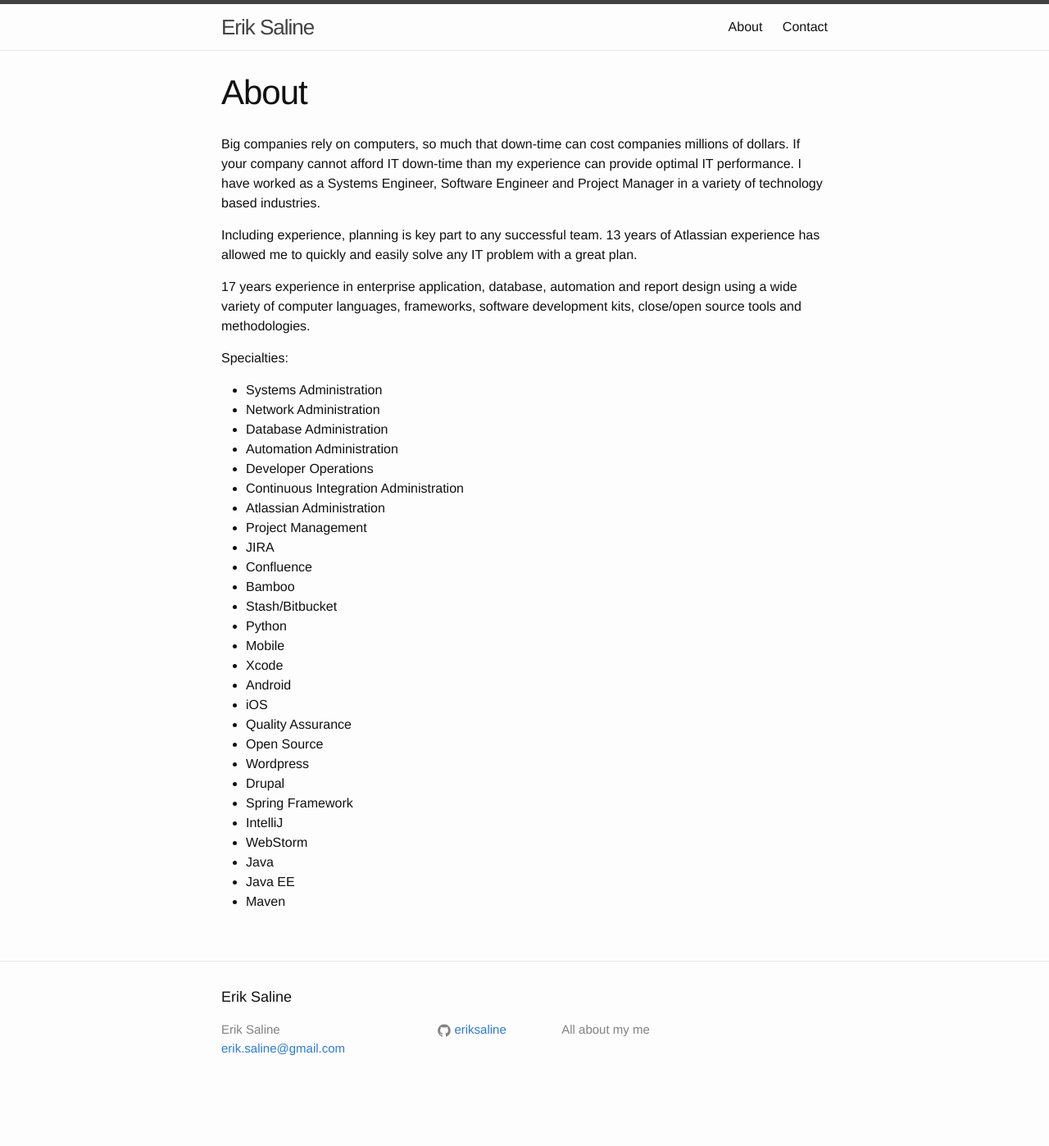
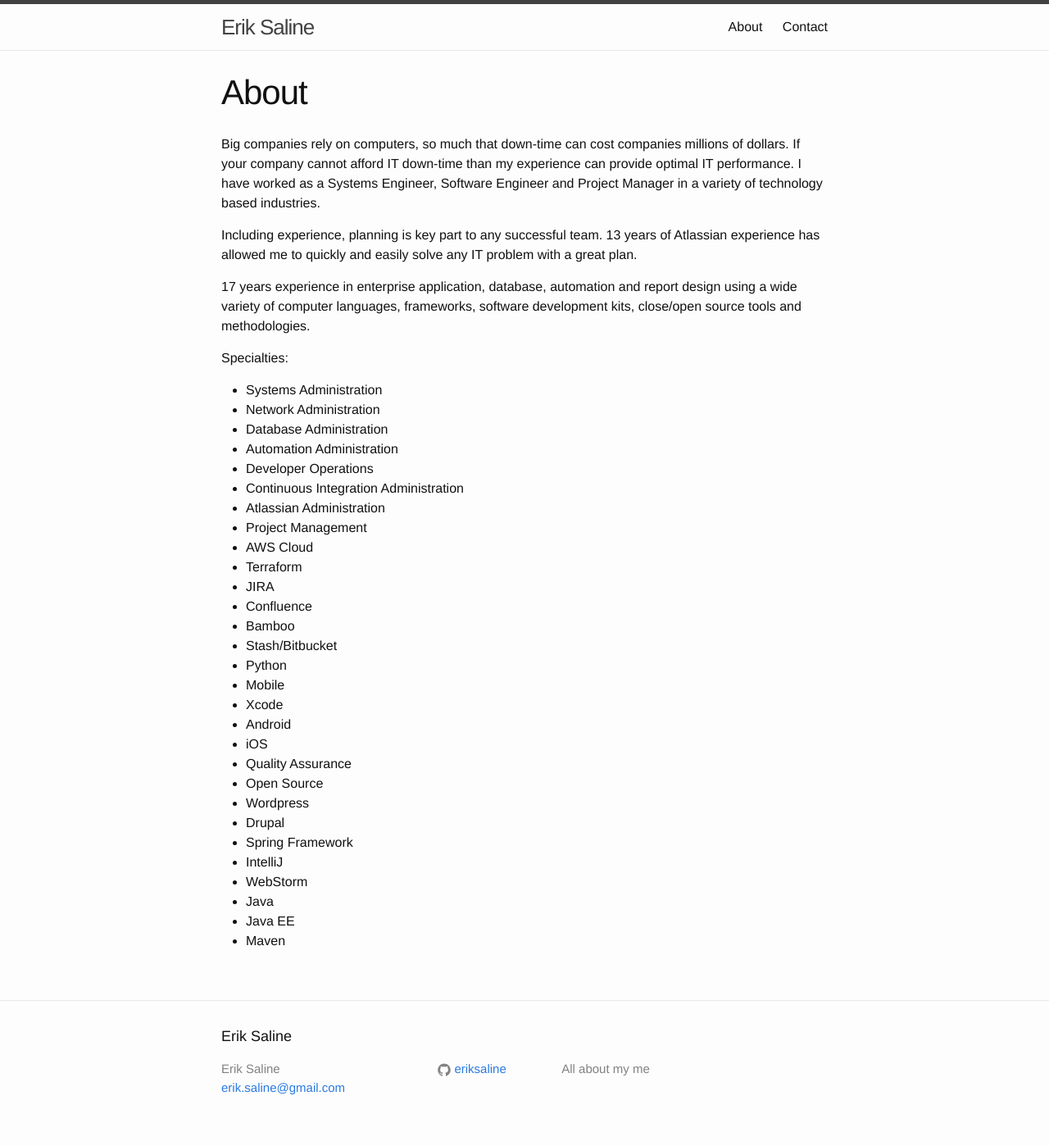
Before and after one commit to eriksaline/eriksaline.github.io, a Jekyll site: the page built from pages/about.md, in a window 1280 px wide. Shown: the whole page at 82% size. Built offline with Jekyll 4.4.1, drawn with Linux system fonts in a browser that asks for light colours; nearby versions of some CDN libraries; comment, search, counter and statistics services are not loaded; before the commit the page ends 1350 px from its top, so only the background shows below that.

Commit message:
Added specialties to about.md

```diff
--- a/pages/about.md
+++ b/pages/about.md
@@ -20,6 +20,8 @@ Specialties:
 * Continuous Integration Administration
 * Atlassian Administration
 * Project Management
+* AWS Cloud
+* Terraform
 * JIRA
 * Confluence
 * Bamboo
```
